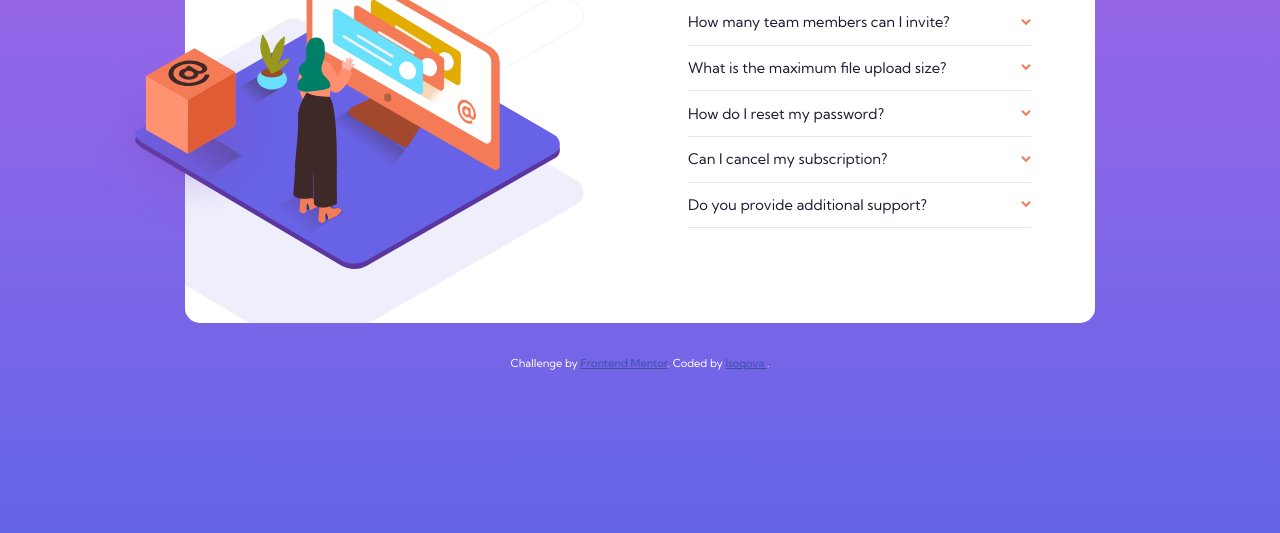
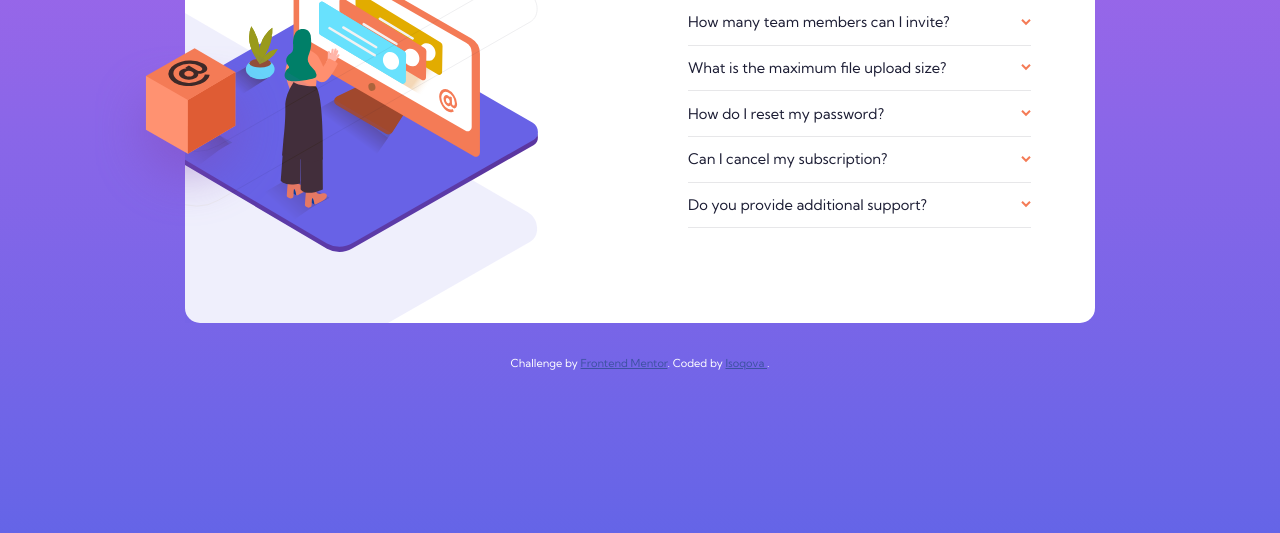
Before and after one commit to isoqovaogilshod/Accardion-challenge-6, a plain HTML site: page index.html in a window 1280 px wide. Shown: the part 267-800 px from the top of the page. Drawn offline with Linux system fonts and the light colour scheme.

Commit message:
last commit

```diff
--- a/index.html
+++ b/index.html
@@ -32,11 +32,7 @@
     </div>
     <div class="card">
       <div class="illustration-desk">
-        <img
-          class="img-1"
-          src="./images/illustration-woman-online-desktop.svg"
-          alt=""
-        />
+
         <img class="img-2" src="./images/illustration-box-desktop.svg" alt="" />
       </div>
       <ul>
--- a/script.js
+++ b/script.js
@@ -1,7 +1,6 @@
 "use strict";
 
 const btn = document.querySelectorAll(".btn");
-console.log(btn);
 
 btn.forEach(function (button) {
   button.addEventListener("click", function () {
--- a/style.css
+++ b/style.css
@@ -23,7 +23,6 @@ body {
   justify-content: center;
   align-items: center;
   height: 100vh;
-  /* margin-top: 3em; */
 }
 
 .card {
@@ -63,6 +62,10 @@ button {
   border: none;
   padding: 1em 0em;
   cursor: pointer;
+}
+
+button h2:hover {
+  color: hsl(14, 88%, 65%);
 }
 
 li {
@@ -135,10 +138,11 @@ p {
   .illustration-desk {
     grid-column: 1/2;
     grid-row: 1/2;
-    background-image: url(./images/bg-pattern-desktop.svg);
+    background-image: url(./images/bg-pattern-desktop.svg),
+      url(./images/illustration-woman-online-desktop.svg);
     background-repeat: no-repeat;
-    background-size: 125%;
-    background-position: -170px -100px;
+    background-size: 155%, 90%;
+    background-position: -352px -160px, -57px 45px;
     display: flex;
   }
   .img-1 {
@@ -156,8 +160,4 @@ p {
   h1 {
     text-align: start;
   }
-
-  button h2:hover {
-    color: hsl(14, 88%, 65%);
-  }
 }
```
